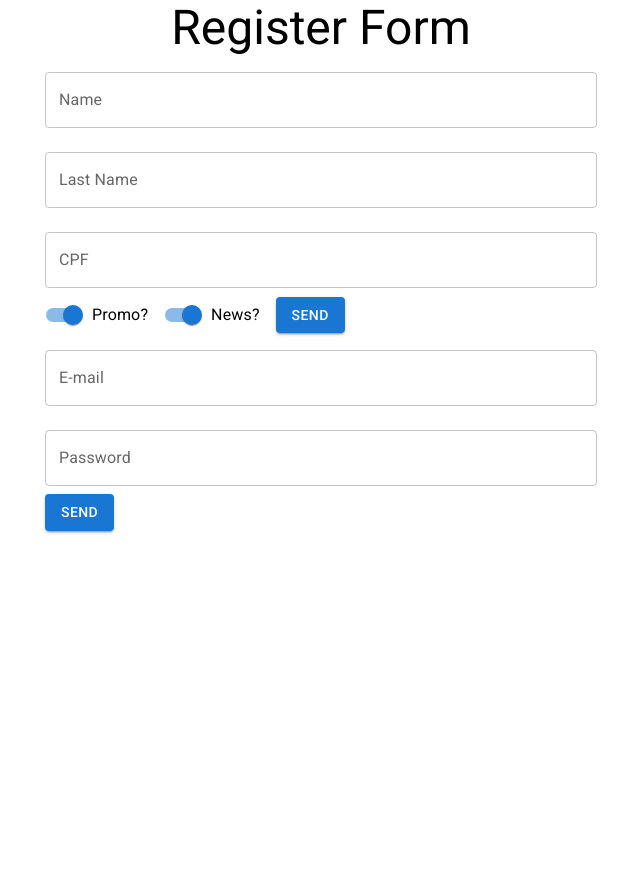
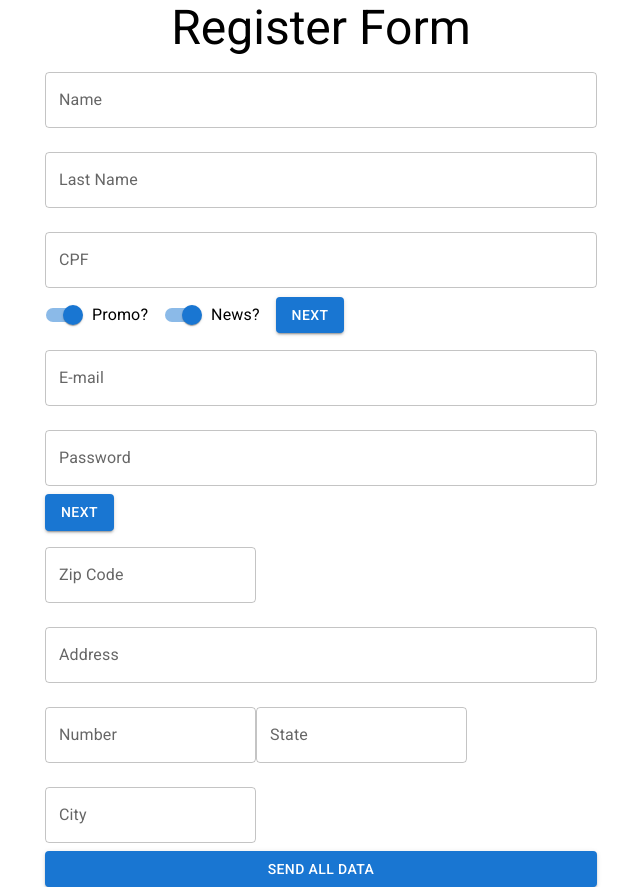
Before and after one commit to albertojuniorhc/react-hooks-contexts-best-practices, a React (Create React App) app in the folder register-form/: page / in a window 1280 px wide. Shown: the whole page, without its empty margins (319-959 px from the left). Before the commit the page ends 800 px from the top, so only its background shows below. Built offline with nearby package versions, Linux system fonts and the light colour scheme.

Commit message:
Class01 - Atv5

```diff
--- /dev/null
+++ b/register-form/src/components/DeliveryDetails/DeliveryDetails.jsx
@@ -0,0 +1,55 @@
+import { TextField, Button } from "@mui/material";
+import React from "react";
+
+function DeliveryDetails() {
+  return (
+    <form>
+      <TextField
+        id="cep"
+        label="Zip Code"
+        type="number"
+        variant="outlined"
+        margin="normal"
+      />
+
+      <TextField
+        id="address"
+        label="Address"
+        type="text"
+        variant="outlined"
+        margin="normal"
+        fullWidth
+      />
+
+      <TextField
+        id="number"
+        label="Number"
+        type="number"
+        variant="outlined"
+        margin="normal"
+      />
+
+      <TextField
+        id="state"
+        label="State"
+        type="text"
+        variant="outlined"
+        margin="normal"
+      />
+
+      <TextField
+        id="city"
+        label="City"
+        type="text"
+        variant="outlined"
+        margin="normal"
+      />
+
+      <Button variant="contained" color="primary" type="submit" fullWidth>
+        Send all data
+      </Button>
+    </form>
+  );
+}
+
+export default DeliveryDetails;
--- a/register-form/src/components/PersonalDetails/PersonalDetails.jsx
+++ b/register-form/src/components/PersonalDetails/PersonalDetails.jsx
@@ -86,7 +86,7 @@ function RegisterForm({ onSubmitForm, isCPFValid }) {
       />
 
       <Button variant="contained" color="primary" type="submit">
-        Send
+        Next
       </Button>
     </form>
   );
--- a/register-form/src/components/RegisterForm/RegisterForm.jsx
+++ b/register-form/src/components/RegisterForm/RegisterForm.jsx
@@ -1,4 +1,5 @@
 import React from "react";
+import DeliveryDetails from "../DeliveryDetails/DeliveryDetails";
 import PersonalDetails from "../PersonalDetails/PersonalDetails";
 import UserData from "../UserData/UserData";
 
@@ -7,6 +8,7 @@ function RegisterForm({ onSubmitForm, isCPFValid }) {
     <>
       <PersonalDetails onSubmitForm={onSubmitForm} isCPFValid={isCPFValid} />
       <UserData />
+      <DeliveryDetails />
     </>
   );
 }
--- a/register-form/src/components/UserData/UserData.jsx
+++ b/register-form/src/components/UserData/UserData.jsx
@@ -21,7 +21,7 @@ function UserData() {
         margin="normal"
       />
       <Button variant="contained" color="primary" type="submit">
-        Send
+        Next
       </Button>
     </form>
   );
```
